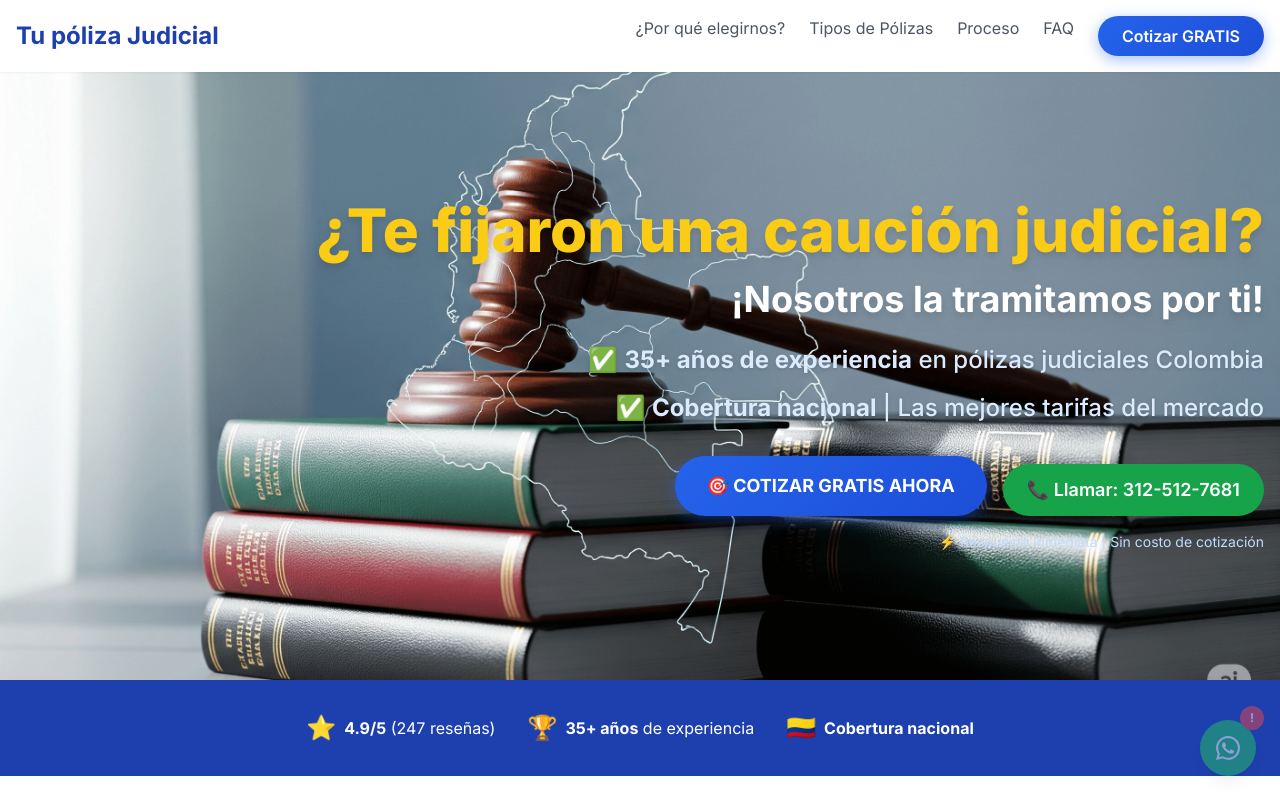
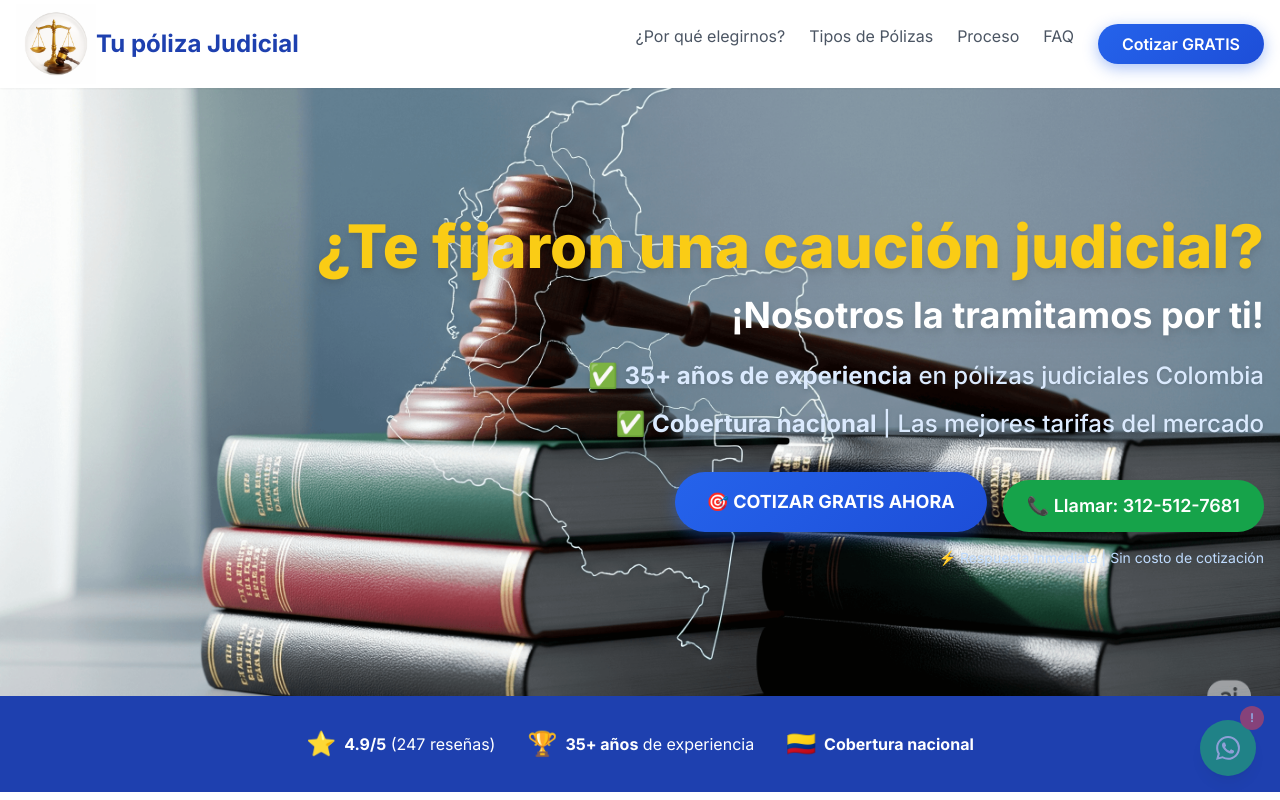
Before and after one commit to weymar-vargas-c/tupolizajudicial, a plain HTML site: page index.html in a window 1280 px wide. Shown: the top 800 px of the page. Drawn offline with nearby package versions, Linux system fonts and the light colour scheme.

Commit message:
add logo

```diff
--- a/index.html
+++ b/index.html
@@ -273,9 +273,10 @@
 <!-- Header optimizado -->
 <header class="bg-white shadow-sm sticky top-0 z-50" role="banner">
 	<div
-		class="container mx-auto px-4 py-4 flex justify-between items-center">
-		<a href="/" class="font-bold text-2xl text-blue-800"
+		class="container mx-auto px-4 py-1 flex justify-between items-center">
+		<a href="/" class="font-bold text-2xl text-blue-800 flex items-center "
 		   aria-label="TuPolizaJudicial.com - Inicio">
+		<img src="logo.png" width="80" height="80" alt="TuPolizaJudicial.com">
 			<span class="sr-only">TuPolizaJudicial.com - </span>Tu póliza
 			Judicial
 		</a>
```
Also changed, not shown: logo.png (added).
